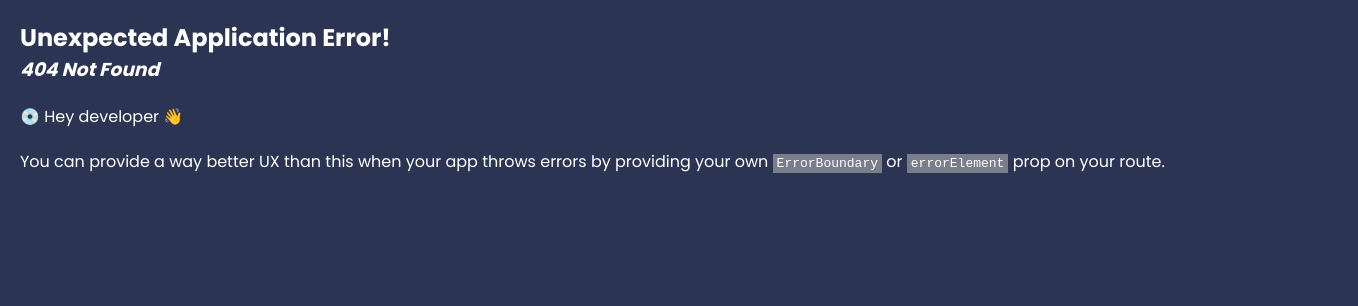
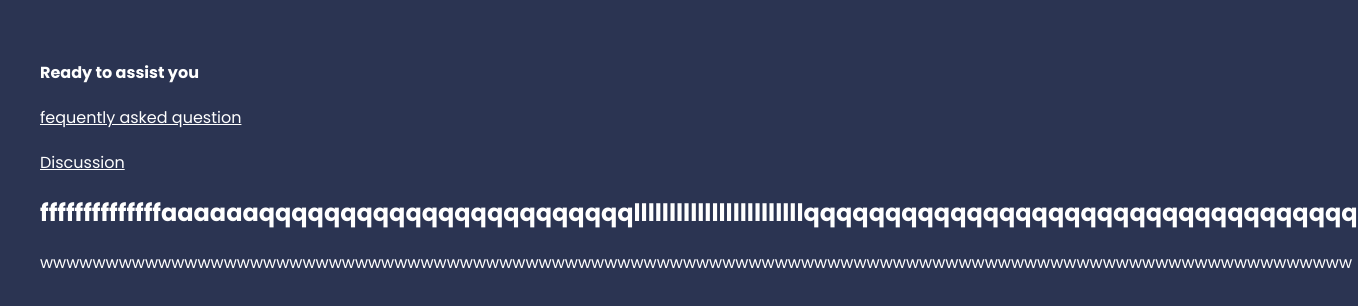
Before and after one commit to Coding-major/react-router-practise, a React (Create React App) app: page /help/faq in a window 1280 px wide. Before the commit this address had no page. Shown: the top 306 px of the page, 1358 px wide, since content can reach past the window. Built offline with nearby package versions, Linux system fonts and the light colour scheme.

Commit message:
nested Routing

```diff
--- a/src/App.js
+++ b/src/App.js
@@ -1,18 +1,26 @@
-import { createBrowserRouter, Route, createRoutesFromElements, RouterProvider } from "react-router-dom"
-import RootLayout from "./layouts/RootLayer";
-
+import { createBrowserRouter, Route, createRoutesFromElements, RouterProvider } from "react-router-dom";
+import RootLayout from "./layouts/RootLayer"
+import HelpLayout from "./layouts/HelpLayout";
 //pages
 import Home from "./pages/Home";
 import About from "./pages/About";
+import Faq from "./pages/faq";
+import Discussion from "./pages/Discussion";
+
 
 const router = createBrowserRouter(
   createRoutesFromElements(
     <Route path="/" element={<RootLayout />}>
       <Route index element={<Home/>} />
       <Route path='about' element={<About/>} />
+      <Route path="help" element={<HelpLayout />}>
+        <Route path="faq" element={<Faq />} />
+        <Route path="discussion" element={<Discussion />} />
+      </Route>
     </Route>
   )
 )
+
 function App() {
   return (
     <RouterProvider router={router} />
--- /dev/null
+++ b/src/layouts/HelpLayout.js
@@ -0,0 +1,12 @@
+import { NavLink, Outlet } from "react-router-dom";
+
+export default function HelpLayout() {
+    return (
+        <>
+            <h4>Ready to assist you</h4>
+            <p><NavLink to="faq"> fequently asked question</NavLink></p>
+            <p><NavLink to="discussion"> Discussion</NavLink></p>
+            <Outlet />
+        </>
+    )
+}
--- a/src/layouts/RootLayer.js
+++ b/src/layouts/RootLayer.js
@@ -1,16 +1,8 @@
-import { NavLink, Outlet } from "react-router-dom";
+import { Outlet } from "react-router-dom";
 
 export default function RootLayout() {
     return (
         <div className="root-layout">
-            <header>
-                <nav>
-                    <h1>JOB REACT</h1>
-                    <NavLink to="/">Home</NavLink>
-                    <NavLink to="about">About</NavLink>
-                </nav>
-            </header>
-
             <main>
                 <Outlet />
             </main>
--- a/src/pages/About.js
+++ b/src/pages/About.js
@@ -1,6 +1,11 @@
+import { NavLink } from "react-router-dom"
+
 export default function About() {
     return (
         <div>
+            <h1>
+                <NavLink to="/">Home</NavLink>
+            </h1>
             <h1 className="about">About</h1>
             <p>
                 aAaaaaaaaaaaaaaaaaaaaaaaaaaaaaaaaaaaaaaaaaaaaaaaaaaaaaaaaaaaaaaaaaaaaaaaaaaaaaaaaaaaaaaaaaaaaaaaaaaaaaaaaaa
--- /dev/null
+++ b/src/pages/Discussion.js
@@ -0,0 +1,7 @@
+export default function Discussion() {
+    return (
+        <div>
+            <p> what are we Discussing ttttttttttttttttttttttttttttttttttttttttttttttttttttttttttttttttttttttttttttttttttttttttt</p>
+        </div>
+    )
+}
--- a/src/pages/Home.js
+++ b/src/pages/Home.js
@@ -1,7 +1,15 @@
+import { NavLink } from "react-router-dom"
 export default function Home() {
     return(
         <div className="home">
             <h1>Home page</h1>
+            <header>
+                <nav>
+                    <h1>JOB REACT</h1>
+                    <NavLink to="help">Help</NavLink>
+                    <NavLink to="about">About</NavLink>
+                </nav>
+            </header>
             <p>
                 hhhhhhhhhhhhhhhhhhhhhhhhhhhhhhhhhhhhhhhhhhhhhhhhhhhhhhhhhhhhhhhhhhhhhhhhhhhhhhhhhhhhhhhhhhhhhhhhhhhhhhhhhhhhhh
                 hhhhhhhhhhhhhhhhhhhhhhhhhhhhhhhhhhhhhhhhhhhhhhhhhhhhhhhhhhhhhhhhhhhhhhhhhhhhhhhhhhhhhhhhhhhhhhhhhhhhhhhhhhhhhhh
--- /dev/null
+++ b/src/pages/faq.js
@@ -0,0 +1,8 @@
+export default function Faq() {
+    return (
+        <div>
+            <h2>ffffffffffffffaaaaaaqqqqqqqqqqqqqqqqqqqqqqqllllllllllllllllllllllllqqqqqqqqqqqqqqqqqqqqqqqqqqqqqqqqqq</h2>
+            <p>wwwwwwwwwwwwwwwwwwwwwwwwwwwwwwwwwwwwwwwwwwwwwwwwwwwwwwwwwwwwwwwwwwwwwwwwwwwwwwwwwwwwwwwwwwwwwwwwwwww</p>
+        </div>
+    )
+}
```
